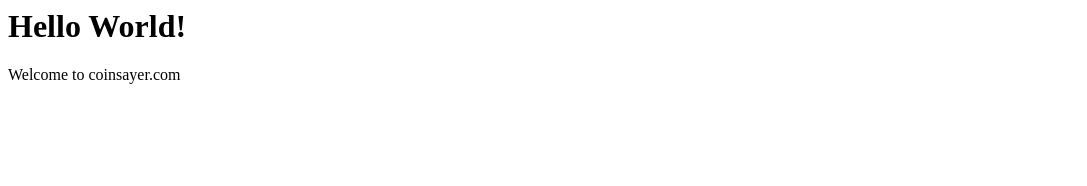
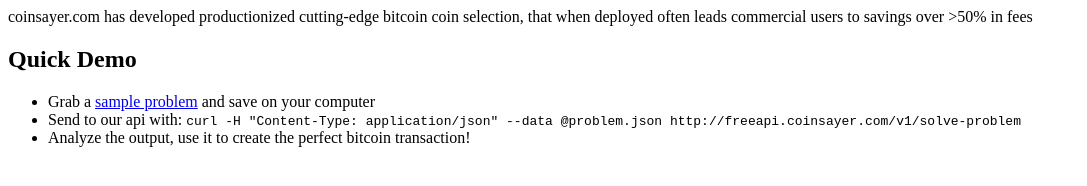
Before and after one commit to RHavar/www.coinsayer.com, a plain HTML site: page index.html in a window 1280 px wide. Shown: the whole page, without its empty margins (0-1087 px from the left). Drawn offline with Linux system fonts and the light colour scheme.

Commit message:
Add info

```diff
--- a/index.html
+++ b/index.html
@@ -1,2 +1,21 @@
-<h1>Hello World!</h1>
-Welcome to coinsayer.com
+<html>
+<head>
+  <title>Advanced bitcoin coin selection</title>
+</head>
+<body>
+  coinsayer.com has developed productionized cutting-edge bitcoin coin selection,
+  that when deployed often leads commercial users to savings over >50% in fees
+
+  <h2>Quick Demo</h2>
+  <ul>
+    <li>Grab a <a href="/problem.json">sample problem</a> and save on your computer</li>
+    <li>Send to our api with:
+        <code>curl -H "Content-Type: application/json" --data @problem.json http://freeapi.coinsayer.com/v1/solve-problem</code>
+    </li>
+    <li>
+        Analyze the output, use it to create the perfect bitcoin transaction!
+    </li>
+  </ul>
+
+</body>
+</html>
```
Also changed, not shown: problem.json (+11 -11 lines).
